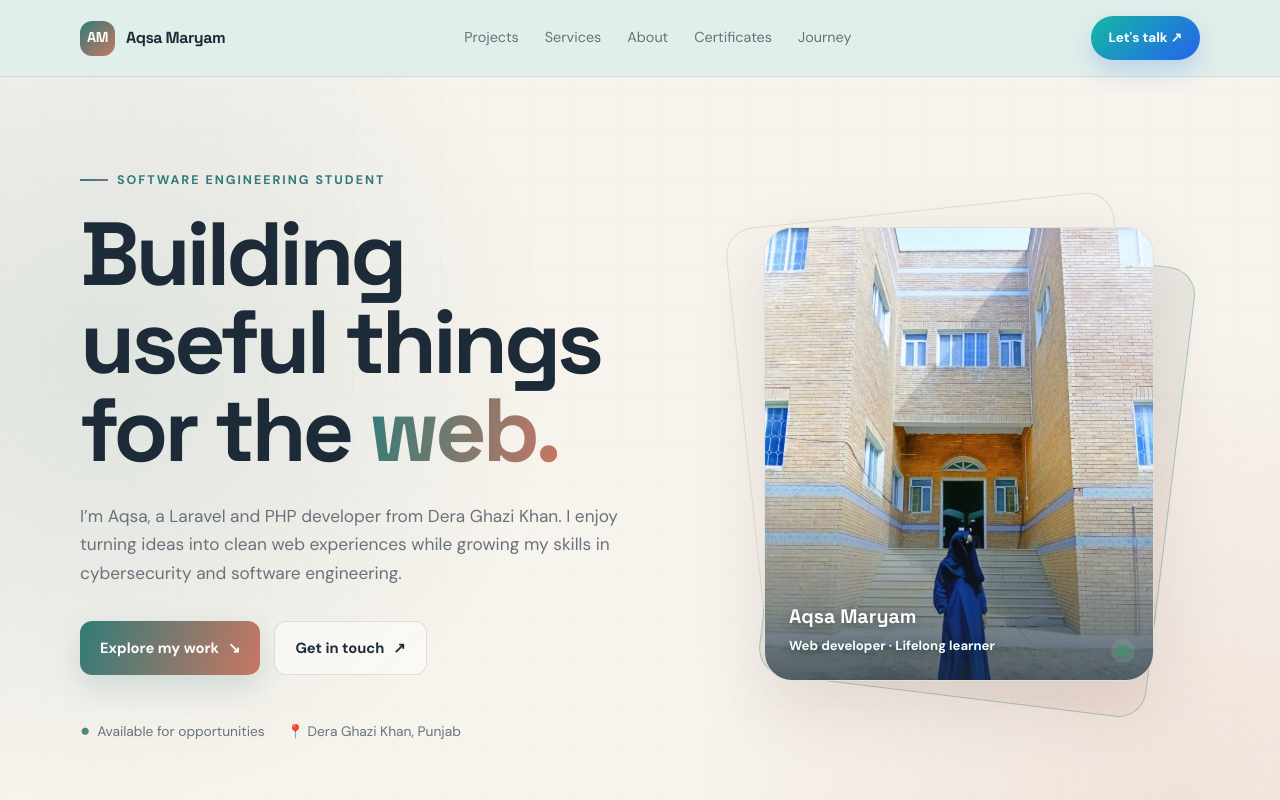
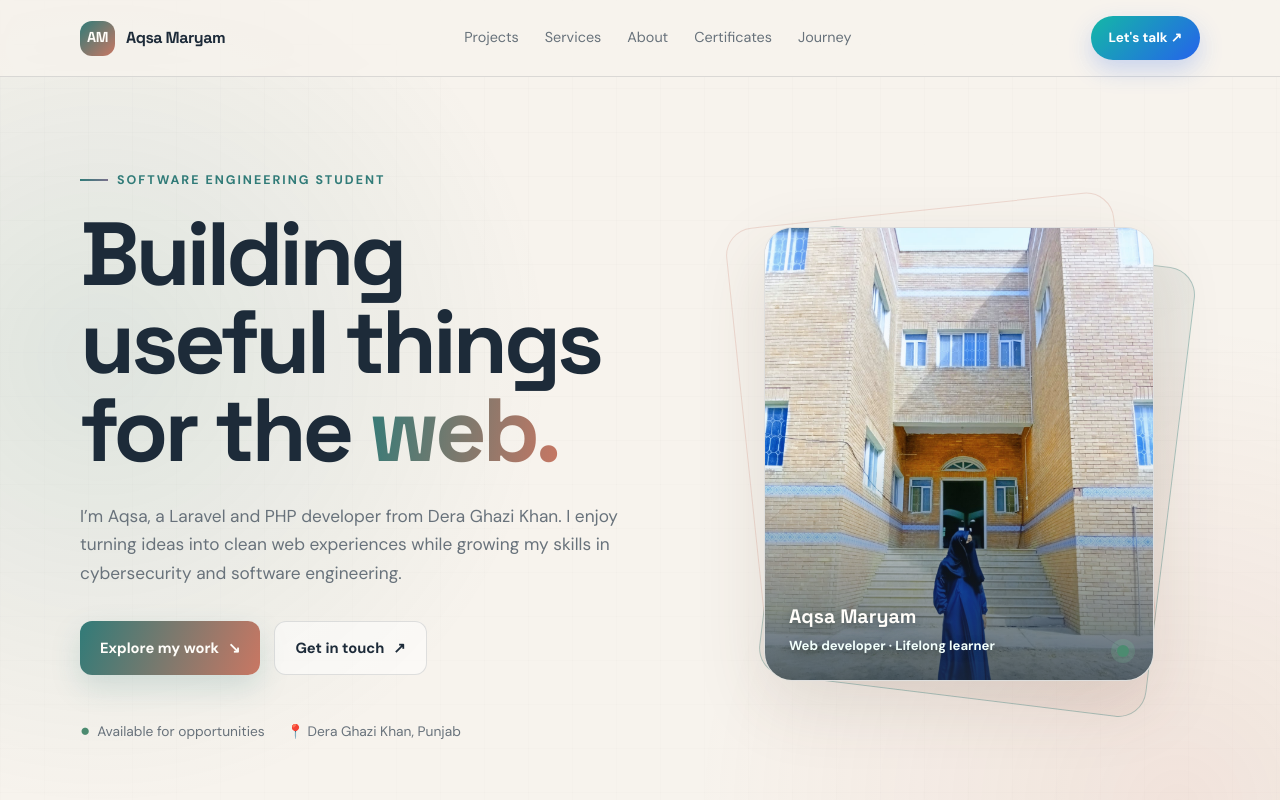
Before and after one commit to aqsamaryam-software/My-protfolio-Website, a plain HTML site: page index.html in a window 1280 px wide. Shown: the top 800 px of the page. Drawn offline with Linux system fonts and the light colour scheme.

Commit message:
Restore original cream navigation bar
Co-authored-by: Copilot <223556219+Copilot@users.noreply.github.com>

```diff
--- a/index.html
+++ b/index.html
@@ -63,8 +63,8 @@
 
     .site-nav {
       position: sticky; top: 0; z-index: 20;
-      border-bottom: 1px solid rgba(49,123,120,.14);
-      background: rgba(224,239,234,.96);
+      border-bottom: 1px solid var(--line);
+      background: rgba(247,243,237,.82);
       backdrop-filter: blur(18px);
     }
     .nav-inner { position: relative; min-height: 76px; display: flex; align-items: center; justify-content: space-between; gap: 24px; }
@@ -170,7 +170,7 @@
     @media (prefers-reduced-motion: reduce) { html { scroll-behavior: auto; } body { animation: none; } .reveal { opacity: 1; transform: none; transition: none; } * { transition-duration: .01ms !important; } }
     @media (max-width: 820px) {
       .menu-toggle { display: inline-flex; align-items: center; gap: 7px; }
-      .nav-links { display: none; position: absolute; top: calc(100% - 1px); left: 0; right: 0; flex-direction: column; gap: 0; padding: 8px; border: 1px solid rgba(49,123,120,.14); border-top: 0; border-radius: 0 0 16px 16px; background: rgba(224,239,234,.98); box-shadow: 0 16px 28px rgba(74,58,43,.1); }
+      .nav-links { display: none; position: absolute; top: calc(100% - 1px); left: 0; right: 0; flex-direction: column; gap: 0; padding: 8px; border: 1px solid var(--line); border-top: 0; border-radius: 0 0 16px 16px; background: rgba(247,243,237,.97); box-shadow: 0 16px 28px rgba(74,58,43,.1); }
       .nav-links.is-open { display: flex; }
       .nav-links a { display: block; padding: 12px 10px; border-radius: 10px; }
       .nav-links a:hover { background: rgba(49,123,120,.08); }
--- a/pages.css
+++ b/pages.css
@@ -26,7 +26,7 @@ body {
 @keyframes page-enter { from { opacity: 0; transform: translateY(8px); } to { opacity: 1; transform: none; } }
 a { color: inherit; }
 .container { width: min(1120px, calc(100% - 40px)); margin: 0 auto; }
-.site-nav { position: sticky; top: 0; z-index: 5; border-bottom: 1px solid rgba(49,123,120,.14); background: rgba(224,239,234,.96); backdrop-filter: blur(18px); }
+.site-nav { position: sticky; top: 0; z-index: 5; border-bottom: 1px solid var(--line); background: rgba(247,243,237,.88); backdrop-filter: blur(18px); }
 .nav-inner { position: relative; min-height: 76px; display: flex; align-items: center; justify-content: space-between; gap: 20px; }
 .brand { display: flex; align-items: center; gap: 11px; font-family: 'Space Grotesk', sans-serif; font-weight: 700; text-decoration: none; letter-spacing: -.03em; }
 .brand-mark { width: 35px; height: 35px; display: grid; place-items: center; border-radius: 12px; color: #fffdf9; background: linear-gradient(135deg, var(--teal), var(--coral)); font-size: .9rem; }
@@ -86,7 +86,7 @@ footer { display: flex; justify-content: space-between; gap: 20px; padding: 35px
 footer .socials { display: flex; gap: 18px; }
 @media (max-width: 820px) {
   .menu-toggle { display: inline-flex; align-items: center; gap: 7px; }
-  .nav-links { display: none; position: absolute; top: calc(100% - 1px); left: 0; right: 0; flex-direction: column; gap: 0; padding: 8px; border: 1px solid rgba(49,123,120,.14); border-top: 0; border-radius: 0 0 16px 16px; background: rgba(224,239,234,.98); box-shadow: 0 16px 28px rgba(74,58,43,.1); }
+  .nav-links { display: none; position: absolute; top: calc(100% - 1px); left: 0; right: 0; flex-direction: column; gap: 0; padding: 8px; border: 1px solid var(--line); border-top: 0; border-radius: 0 0 16px 16px; background: rgba(247,243,237,.97); box-shadow: 0 16px 28px rgba(74,58,43,.1); }
   .nav-links.is-open { display: flex; }
   .nav-links a { display: block; padding: 12px 10px; border-radius: 10px; }
   .nav-links a:hover { background: rgba(49,123,120,.08); }
```
